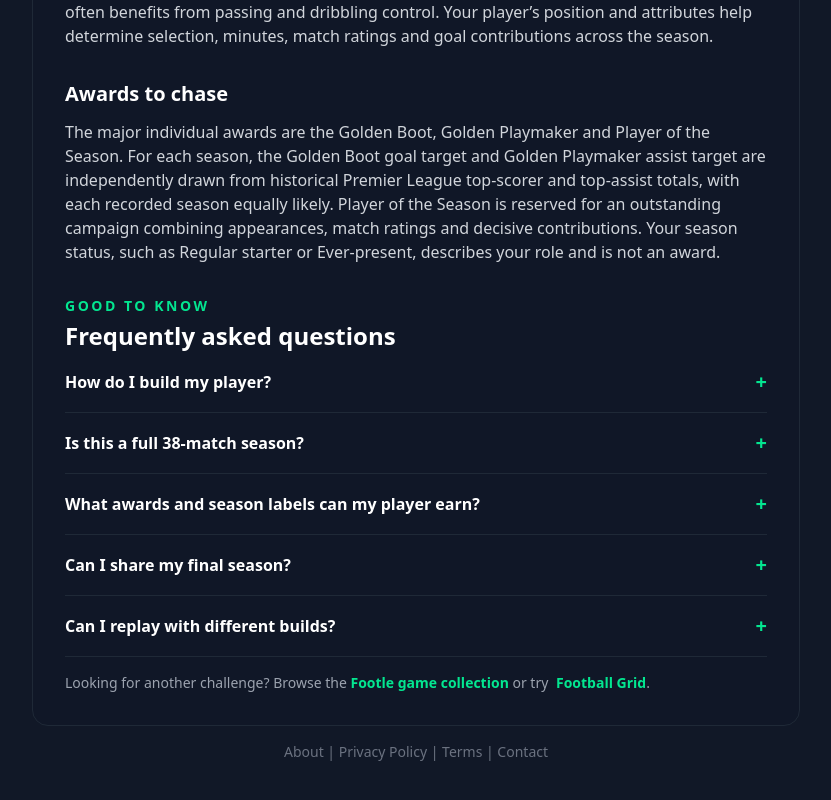
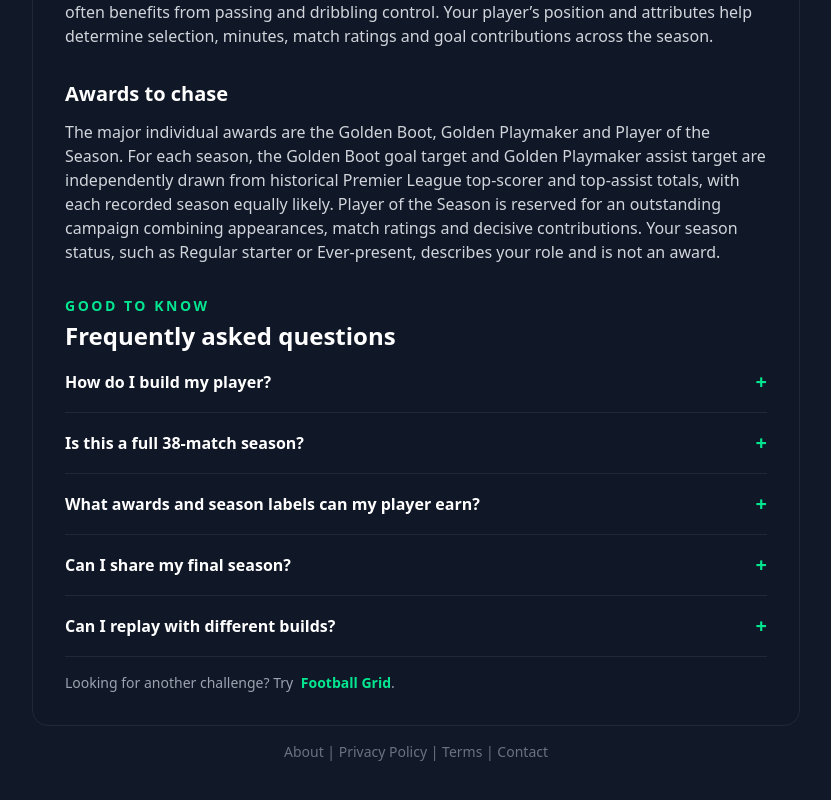
Before and after one commit to elljfb/footle, a Next.js app: page /player-of-the-season in a window 1280 px wide. Shown: the part 2178-2978 px from the top of the page, without its empty margins (224-1055 px from the left). Built offline with nearby package versions, Linux system fonts and the light colour scheme; no server answers.

Commit message:
feat: fix missing page link

```diff
--- a/components/GamePageContent.tsx
+++ b/components/GamePageContent.tsx
@@ -77,8 +77,7 @@ export default function GamePageContent({
           ))}
         </div>
         <p className="border-t border-gray-800 pt-4 text-sm text-gray-400">
-          Looking for another challenge? Browse the <Link href="/games" className="font-semibold text-[#03E690] hover:text-emerald-300">Footle game collection</Link> or
-          try <Link href="/grid" className="ml-1 font-semibold text-[#03E690] hover:text-emerald-300">Football Grid</Link>.
+          Looking for another challenge? Try <Link href="/grid" className="ml-1 font-semibold text-[#03E690] hover:text-emerald-300">Football Grid</Link>.
         </p>
       </section>
     </section>
```
